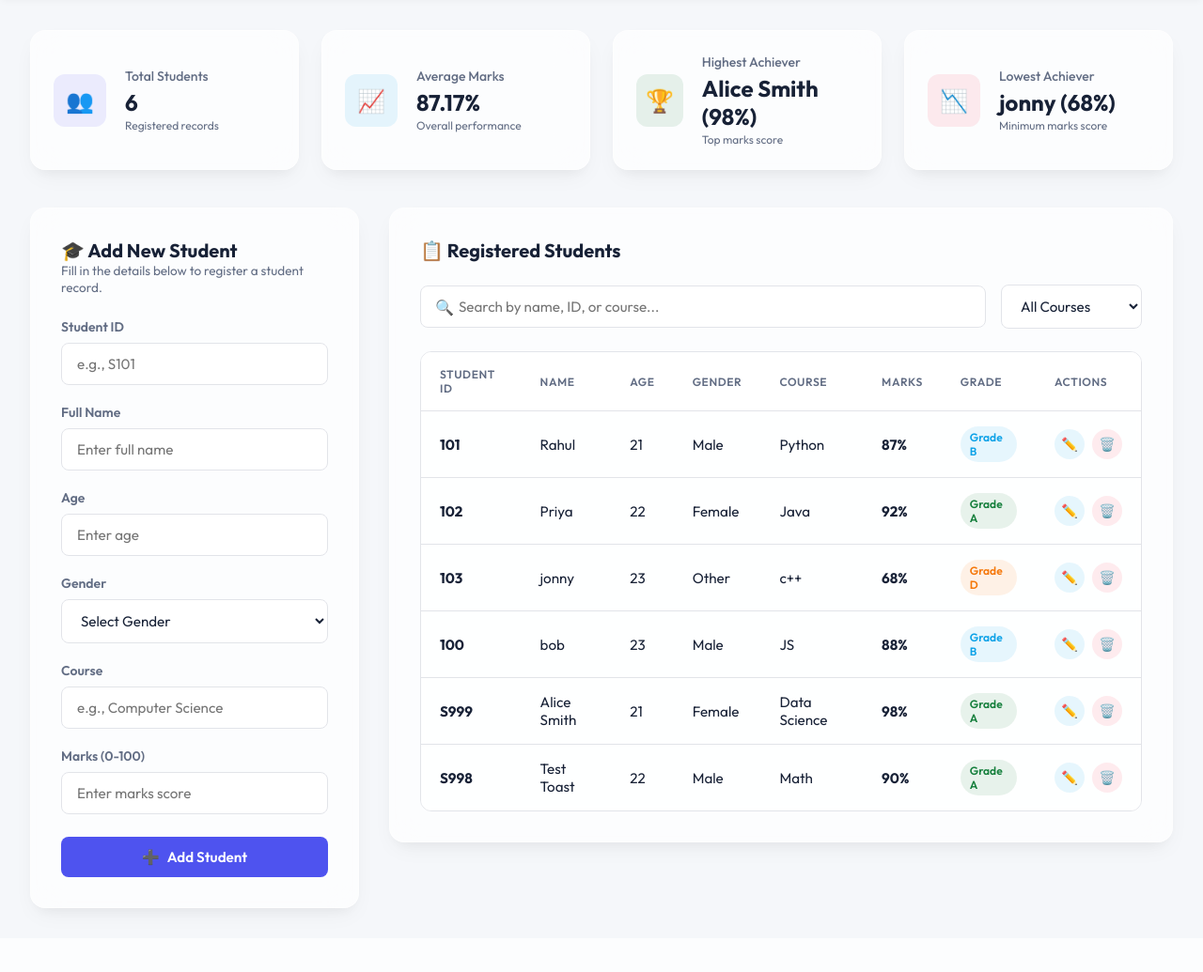
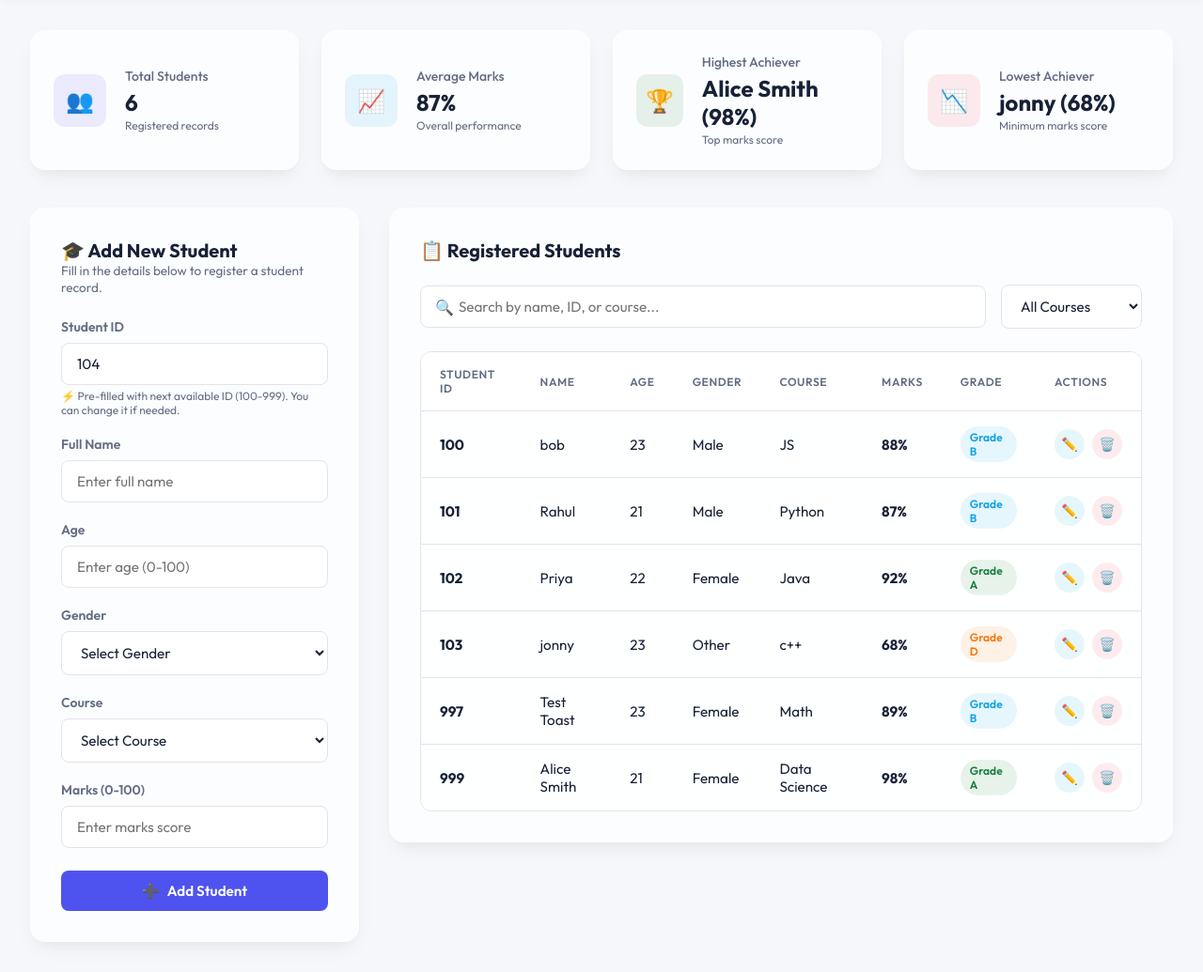
Before and after one commit to dharmendra779089/student-management-system, a Flask app: page / in a window 1280 px wide. Shown: the part 77-1112 px from the top of the page at 94% size. Before the commit the page ends 1053 px from the top, so only its background shows below. Run offline with Flask 3, Linux system fonts and the light colour scheme.

Commit message:
feat: Add course dropdown, strict age & student ID range validations, ID sorting, auto-suggest ID, and editable student ID & gender

```diff
--- a/app.py
+++ b/app.py
@@ -22,10 +22,24 @@ def index():
 @app.route('/api/students', methods=['GET'])
 def get_students():
     students = data_handler.load_data()
+    # Sort students by student_id from least to max (ascending)
+    def get_id_key(s):
+        try:
+            return int(s.get("student_id", 0))
+        except (ValueError, TypeError):
+            return 999999
+    students.sort(key=get_id_key)
     # Add grades for each student dynamically
     for s in students:
         s['grade'] = calculate_grade(s['marks'])
     return jsonify(students)
+
+def get_next_available_id(student_list):
+    used_ids = {int(s["student_id"]) for s in student_list if str(s.get("student_id", "")).isdigit()}
+    for candidate in range(100, 1000):
+        if candidate not in used_ids:
+            return str(candidate)
+    return "100"
 
 @app.route('/api/students', methods=['POST'])
 def add_student():
@@ -33,7 +47,11 @@ def add_student():
     if not data:
         return jsonify({"error": "No data provided"}), 400
 
+    student_list = data_handler.load_data()
     student_id = data.get("student_id", "").strip()
+    if not student_id:
+        student_id = get_next_available_id(student_list)
+
     name = data.get("name", "").strip()
     age = data.get("age")
     gender = data.get("gender", "").strip()
@@ -41,15 +59,26 @@ def add_student():
     marks = data.get("marks")
 
     # Validate inputs
-    if not student_id or not name or not gender or not course:
-        return jsonify({"error": "All fields are required"}), 400
+    if not name or not gender or not course:
+        return jsonify({"error": "Name, Gender, and Course are required"}), 400
 
     try:
-        age = int(age)
-        if age <= 0:
-            return jsonify({"error": "Age must be greater than 0"}), 400
+        id_num = int(student_id)
+        if not (100 <= id_num <= 999):
+            return jsonify({"error": "Student ID must be a whole number from 100 to 999"}), 400
+        student_id = str(id_num)
     except (ValueError, TypeError):
-        return jsonify({"error": "Invalid age. Must be a whole number"}), 400
+        return jsonify({"error": "Student ID must be a whole number from 100 to 999"}), 400
+
+    try:
+        age_float = float(age)
+        if not age_float.is_integer():
+            return jsonify({"error": "Invalid age. Must be a whole number"}), 400
+        age = int(age_float)
+        if not (0 <= age <= 100):
+            return jsonify({"error": "Age must be a whole number between 0 and 100"}), 400
+    except (ValueError, TypeError):
+        return jsonify({"error": "Invalid age. Must be a whole number between 0 and 100"}), 400
 
     try:
         marks = float(marks)
@@ -90,21 +119,35 @@ def update_student(student_id):
     if not data:
         return jsonify({"error": "No data provided"}), 400
 
+    new_student_id = data.get("student_id", student_id).strip()
     name = data.get("name", "").strip()
     age = data.get("age")
+    gender = data.get("gender", "").strip()
     course = data.get("course", "").strip()
     marks = data.get("marks")
 
     # Validate inputs
-    if not name or not course:
-        return jsonify({"error": "Name and Course are required"}), 400
+    if not new_student_id or not name or not course:
+        return jsonify({"error": "Student ID, Name, and Course are required"}), 400
+
+    # Validate new student ID if changed or provided
+    try:
+        id_num = int(new_student_id)
+        if not (100 <= id_num <= 999):
+            return jsonify({"error": "Student ID must be a whole number from 100 to 999"}), 400
+        new_student_id = str(id_num)
+    except (ValueError, TypeError):
+        return jsonify({"error": "Student ID must be a whole number from 100 to 999"}), 400
 
     try:
-        age = int(age)
-        if age <= 0:
-            return jsonify({"error": "Age must be greater than 0"}), 400
+        age_float = float(age)
+        if not age_float.is_integer():
+            return jsonify({"error": "Invalid age. Must be a whole number"}), 400
+        age = int(age_float)
+        if not (0 <= age <= 100):
+            return jsonify({"error": "Age must be a whole number between 0 and 100"}), 400
     except (ValueError, TypeError):
-        return jsonify({"error": "Invalid age"}), 400
+        return jsonify({"error": "Invalid age. Must be a whole number between 0 and 100"}), 400
 
     try:
         marks = float(marks)
@@ -113,12 +156,34 @@ def update_student(student_id):
     except (ValueError, TypeError):
         return jsonify({"error": "Invalid marks"}), 400
 
+    # Gender standardisation if provided
+    if gender:
+        gender_lower = gender.lower()
+        if gender_lower in ["m", "male"]:
+            gender = "Male"
+        elif gender_lower in ["f", "female"]:
+            gender = "Female"
+        elif gender_lower in ["o", "other"]:
+            gender = "Other"
+        else:
+            return jsonify({"error": "Invalid Gender. Choose Male, Female, or Other"}), 400
+
     student_list = data_handler.load_data()
+
+    # Check ID collision if changing ID to another student's ID
+    if new_student_id != student_id:
+        for s in student_list:
+            if s["student_id"] == new_student_id:
+                return jsonify({"error": f"Student with ID '{new_student_id}' already exists"}), 409
+
     found = False
     for s in student_list:
         if s["student_id"] == student_id:
+            s["student_id"] = new_student_id
             s["name"] = name
             s["age"] = age
+            if gender:
+                s["gender"] = gender
             s["course"] = course
             s["marks"] = marks
             found = True
--- a/static/js/app.js
+++ b/static/js/app.js
@@ -41,6 +41,9 @@ async function loadDashboard() {
     await fetchStats();
     populateCourseFilter();
     renderStudentTable(students);
+    if (!editModeId) {
+        resetForm();
+    }
 }
 
 // Fetch all students
@@ -98,7 +101,14 @@ function renderStudentTable(studentsToRender) {
         return;
     }
 
-    studentsToRender.forEach(student => {
+    // Sort students by ID from least to max (ascending)
+    const sortedStudents = [...studentsToRender].sort((a, b) => {
+        const idA = parseInt(String(a.student_id).replace(/\D/g, ''), 10) || 0;
+        const idB = parseInt(String(b.student_id).replace(/\D/g, ''), 10) || 0;
+        return idA - idB;
+    });
+
+    sortedStudents.forEach(student => {
         const tr = document.createElement('tr');
         tr.innerHTML = `
             <td><strong>${escapeHTML(student.student_id)}</strong></td>
@@ -145,10 +155,22 @@ async function handleFormSubmit(e) {
     const courseInput = document.getElementById('student-course');
     const marksInput = document.getElementById('student-marks');
 
+    const rawId = Number(idInput.value.trim());
+    if (isNaN(rawId) || !Number.isInteger(rawId) || rawId < 100 || rawId > 999) {
+        showToast('Student ID must be a whole number from 100 to 999.', 'error');
+        return;
+    }
+
+    const rawAge = Number(ageInput.value);
+    if (isNaN(rawAge) || !Number.isInteger(rawAge) || rawAge < 0 || rawAge > 100) {
+        showToast('Age must be a whole number between 0 and 100.', 'error');
+        return;
+    }
+
     const payload = {
-        student_id: idInput.value.trim(),
+        student_id: String(rawId),
         name: nameInput.value.trim(),
-        age: parseInt(ageInput.value),
+        age: rawAge,
         gender: genderInput.value,
         course: courseInput.value.trim(),
         marks: parseFloat(marksInput.value)
@@ -207,16 +229,34 @@ window.startEditStudent = function(studentId) {
     // Fill form inputs
     const idInput = document.getElementById('student-id');
     idInput.value = student.student_id;
-    idInput.disabled = true; // Cannot edit the ID
+    idInput.disabled = false; // Enabled for editing
 
     document.getElementById('student-name').value = student.name;
     document.getElementById('student-age').value = student.age;
 
     const genderSelect = document.getElementById('student-gender');
     genderSelect.value = student.gender;
-    genderSelect.disabled = true; // Gender updates not permitted per guidelines
+    genderSelect.disabled = false; // Enabled for editing
 
-    document.getElementById('student-course').value = student.course;
+    const courseSelect = document.getElementById('student-course');
+    courseSelect.value = student.course;
+    if (!courseSelect.value && student.course) {
+        let matched = false;
+        for (let opt of courseSelect.options) {
+            if (opt.value.toLowerCase().replace(/\s+/g, '') === student.course.toLowerCase().replace(/\s+/g, '')) {
+                courseSelect.value = opt.value;
+                matched = true;
+                break;
+            }
+        }
+        if (!matched) {
+            const customOpt = document.createElement('option');
+            customOpt.value = student.course;
+            customOpt.textContent = student.course;
+            courseSelect.appendChild(customOpt);
+            courseSelect.value = student.course;
+        }
+    }
     document.getElementById('student-marks').value = student.marks;
 
     // Update headers and actions
@@ -225,6 +265,17 @@ window.startEditStudent = function(studentId) {
     formCancelBtn.style.display = 'inline-flex';
 };
 
+// Compute next available Student ID (100 to 999)
+function getNextAvailableId() {
+    const usedIds = new Set(students.map(s => parseInt(String(s.student_id).replace(/\D/g, ''), 10)).filter(id => !isNaN(id)));
+    for (let id = 100; id <= 999; id++) {
+        if (!usedIds.has(id)) {
+            return String(id);
+        }
+    }
+    return '100';
+}
+
 // Reset Form State
 function resetForm() {
     editModeId = null;
@@ -232,6 +283,7 @@ function resetForm() {
 
     const idInput = document.getElementById('student-id');
     idInput.disabled = false;
+    idInput.value = getNextAvailableId();
 
     const genderSelect = document.getElementById('student-gender');
     genderSelect.disabled = false;
--- a/templates/index.html
+++ b/templates/index.html
@@ -64,7 +64,8 @@
                 <form id="student-form">
                     <div class="form-group">
                         <label for="student-id">Student ID</label>
-                        <input type="text" id="student-id" class="form-input" placeholder="e.g., S101" required>
+                        <input type="number" id="student-id" class="form-input" min="100" max="999" step="1" placeholder="e.g., 104" required>
+                        <small style="color: var(--text-secondary); font-size: 0.75rem; display: block; margin-top: 0.25rem;">⚡ Pre-filled with next available ID (100-999). You can change it if needed.</small>
                     </div>
                     <div class="form-group">
                         <label for="student-name">Full Name</label>
@@ -72,7 +73,7 @@
                     </div>
                     <div class="form-group">
                         <label for="student-age">Age</label>
-                        <input type="number" id="student-age" class="form-input" min="1" placeholder="Enter age" required>
+                        <input type="number" id="student-age" class="form-input" min="0" max="100" step="1" placeholder="Enter age (0-100)" required>
                     </div>
                     <div class="form-group">
                         <label for="student-gender">Gender</label>
@@ -85,7 +86,16 @@
                     </div>
                     <div class="form-group">
                         <label for="student-course">Course</label>
-                        <input type="text" id="student-course" class="form-input" placeholder="e.g., Computer Science" required>
+                        <select id="student-course" class="form-select" required>
+                            <option value="" disabled selected>Select Course</option>
+                            <option value="Python">Python</option>
+                            <option value="Java">Java</option>
+                            <option value="C++">C++</option>
+                            <option value="JS">JS</option>
+                            <option value="DataScience">DataScience</option>
+                            <option value="Math">Math</option>
+                            <option value="Physics">Physics</option>
+                        </select>
                     </div>
                     <div class="form-group">
                         <label for="student-marks">Marks (0-100)</label>
```
Also changed, not shown: main.py (+60 -22 lines), students.json (+14 -14 lines).
